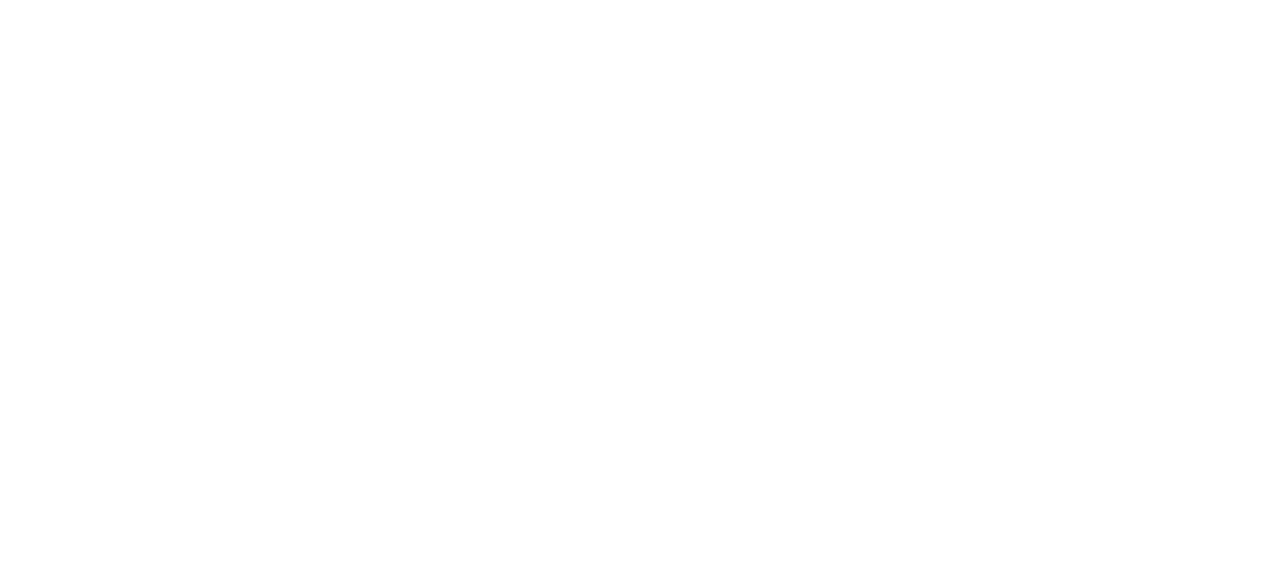
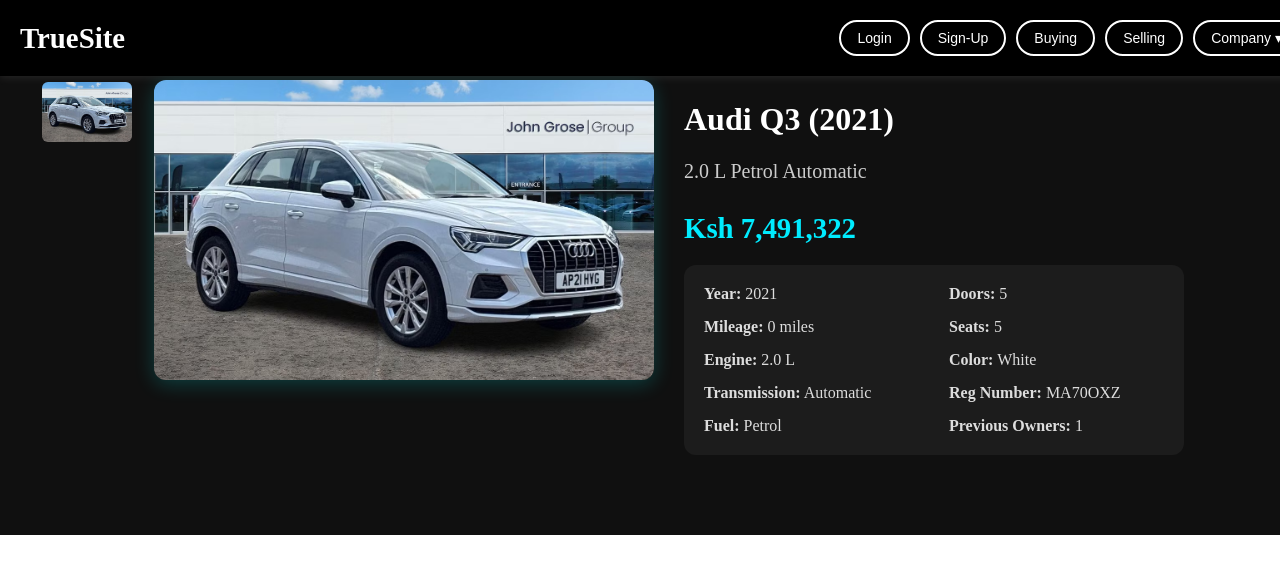
Before and after one commit to brndn117/Auth-system, a React (Create React App) app: page /vehicle/1 in a window 1280 px wide. Before the commit this address had no page. Shown: the top 574 px of the page. Built offline with nearby package versions, Linux system fonts and the light colour scheme.

Commit message:
Vehicle details addition

```diff
--- a/src/App.js
+++ b/src/App.js
@@ -13,6 +13,7 @@
 import BuyingPage from './Pages/BuyingPage';
 import NPsell from './Pages/NPsell';
 import ReportPage from './Pages/ReportPage';
+import VehicleDetailPage from './Pages/VehicleDetailPage';
 
 function App() {
   return (
@@ -25,6 +26,7 @@
       <Route path="/buying" element={<BuyingPage />} />
       <Route path="/NPsell" element={<NPsell />} />
       <Route path="/report/:vin" element={<ReportPage />} />
+      <Route path="/vehicle/:id" element={<VehicleDetailPage />} />
       {/* Add more routes as needed */}
     </Routes>
   );
--- a/src/ExplorepageComp/AuthenticateSection.js
+++ b/src/ExplorepageComp/AuthenticateSection.js
@@ -38,6 +38,3 @@
 };
 
 export default AuthenticationSection;
-
-
-// WBAAA1305H8251545
--- /dev/null
+++ b/src/Pages/VehicleDetailPage.css
@@ -0,0 +1,85 @@
+.vehicle-page {
+  display: flex;
+  flex-direction: row;
+  gap: 30px;
+  padding: 80px 40px;
+  color: white;
+  background-color: #101010;
+  flex-wrap: wrap;
+}
+
+.vehicle-images {
+  display: flex;
+  flex-direction: row;
+  gap: 20px;
+}
+
+.thumbnail-column {
+  display: flex;
+  flex-direction: column;
+  gap: 10px;
+}
+
+.thumbnail {
+  width: 90px;
+  height: 60px;
+  object-fit: cover;
+  border-radius: 8px;
+  cursor: pointer;
+  border: 2px solid transparent;
+  transition: 0.3s;
+}
+
+.thumbnail:hover {
+  border-color: cyan;
+}
+
+.main-image-container {
+  width: 500px;
+  height: 300px;
+}
+
+.main-image {
+  width: 100%;
+  height: 100%;
+  object-fit: cover;
+  border-radius: 12px;
+  box-shadow: 0 4px 20px rgba(0, 255, 255, 0.2);
+}
+
+.vehicle-info {
+  flex: 1;
+  max-width: 500px;
+}
+
+.vehicle-info h1 {
+  font-size: 2rem;
+  font-weight: bold;
+  color: white;
+}
+
+.vehicle-info h2 {
+  font-size: 1.25rem;
+  font-weight: normal;
+  color: #ccc;
+  margin-top: 8px;
+  margin-bottom: 20px;
+}
+
+.vehicle-price {
+  font-size: 1.8rem;
+  font-weight: bold;
+  color: #00ecff;
+  margin-bottom: 20px;
+}
+
+.info-table {
+  display: grid;
+  grid-template-columns: repeat(2, 1fr);
+  gap: 15px 30px;
+  background-color: rgba(255, 255, 255, 0.05);
+  padding: 20px;
+  border-radius: 12px;
+  color: #ddd;
+  font-size: 1rem;
+}
--- /dev/null
+++ b/src/Pages/VehicleDetailPage.js
@@ -0,0 +1,62 @@
+import React, { useState } from 'react';
+import { useParams } from 'react-router-dom';
+import Navbar from '../components/Navbar';
+import carData from '../TestData/carData';
+import './VehicleDetailPage.css';
+
+const VehicleDetailPage = () => {
+  const { id } = useParams();
+  const car = carData.find(car => car.id === parseInt(id));
+  const [mainImage, setMainImage] = useState(car?.images?.[0] || car?.image);
+
+  if (!car) {
+    return <div style={{ padding: 40 }}>Car not found.</div>;
+  }
+
+  const carImages = car.images || [car.image];
+
+  return (
+    <>
+      <Navbar />
+      <div className="vehicle-page">
+        <div className="vehicle-images">
+          <div className="thumbnail-column">
+            {carImages.map((img, idx) => (
+              <img
+                key={idx}
+                src={img}
+                alt={`car-${idx}`}
+                onClick={() => setMainImage(img)}
+                className={`thumbnail ${mainImage === img ? 'active' : ''}`}
+              />
+            ))}
+          </div>
+          <div className="main-image-container">
+            <img src={mainImage} alt="Main Car" className="main-image" />
+          </div>
+        </div>
+
+        <div className="vehicle-info">
+          <h1>{car.make} {car.model} ({car.year})</h1>
+          <h2>{car.subtitle || `${car.engine} ${car.fuelType} ${car.gearbox}`}</h2>
+          <p className="vehicle-price">Ksh {car.price.toLocaleString()}</p>
+
+          <div className="info-table">
+            <div><strong>Year:</strong> {car.year}</div>
+            <div><strong>Doors:</strong> {car.doors || 'N/A'}</div>
+            <div><strong>Mileage:</strong> {car.mileage}</div>
+            <div><strong>Seats:</strong> {car.seats || 'N/A'}</div>
+            <div><strong>Engine:</strong> {car.engine}</div>
+            <div><strong>Color:</strong> {car.color || 'N/A'}</div>
+            <div><strong>Transmission:</strong> {car.gearbox}</div>
+            <div><strong>Reg Number:</strong> {car.registration || 'N/A'}</div>
+            <div><strong>Fuel:</strong> {car.fuelType}</div>
+            <div><strong>Previous Owners:</strong> {car.previousOwners || 'N/A'}</div>
+          </div>
+        </div>
+      </div>
+    </>
+  );
+};
+
+export default VehicleDetailPage;
--- a/src/TestData/carData.js
+++ b/src/TestData/carData.js
@@ -12,6 +12,11 @@
     gearbox: 'Automatic',
     mileage: '0 miles',
     discount: 8420,
+    doors: 5,
+    seats: 5,
+    color: 'White',
+    registration: 'MA70OXZ',
+    previousOwners: 1,
     badge: 'New in stock',
   },
   {
```
